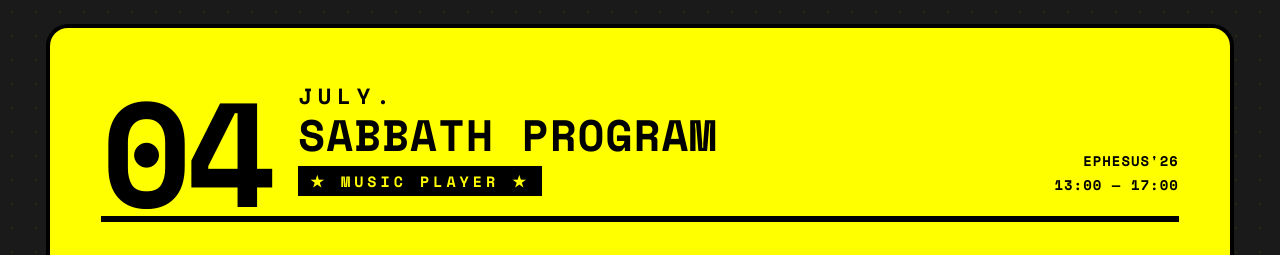
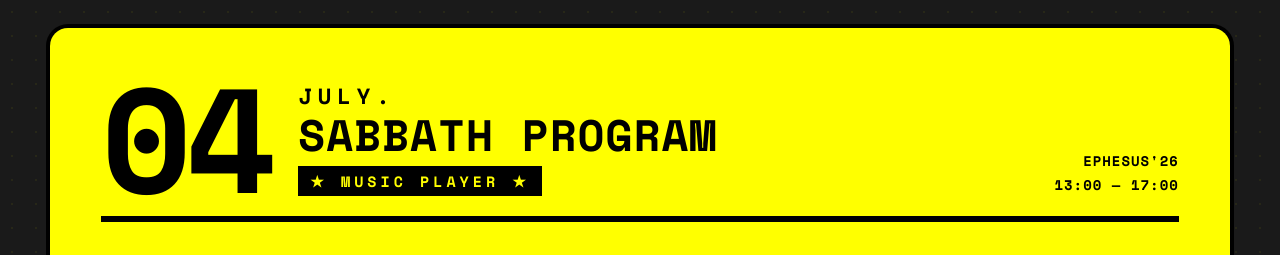
Before and after one commit to iliev-blnk/efes-player, a plain HTML site: page index.html in a window 1280 px wide. Shown: the top 255 px of the page. Drawn offline with nearby package versions, Linux system fonts and the light colour scheme.

Commit message:
Move 04 up using negative margin-top

```diff
--- a/index.html
+++ b/index.html
@@ -56,7 +56,7 @@
     font-size:clamp(80px,12vw,148px);
     line-height:.8;
     letter-spacing:-6px;
-    margin-bottom:-14px;
+    margin-top:clamp(-10px,-1.5vw,-20px);
   }
   .h-mid{flex:1;min-width:0;}
   .h-jul{
```
